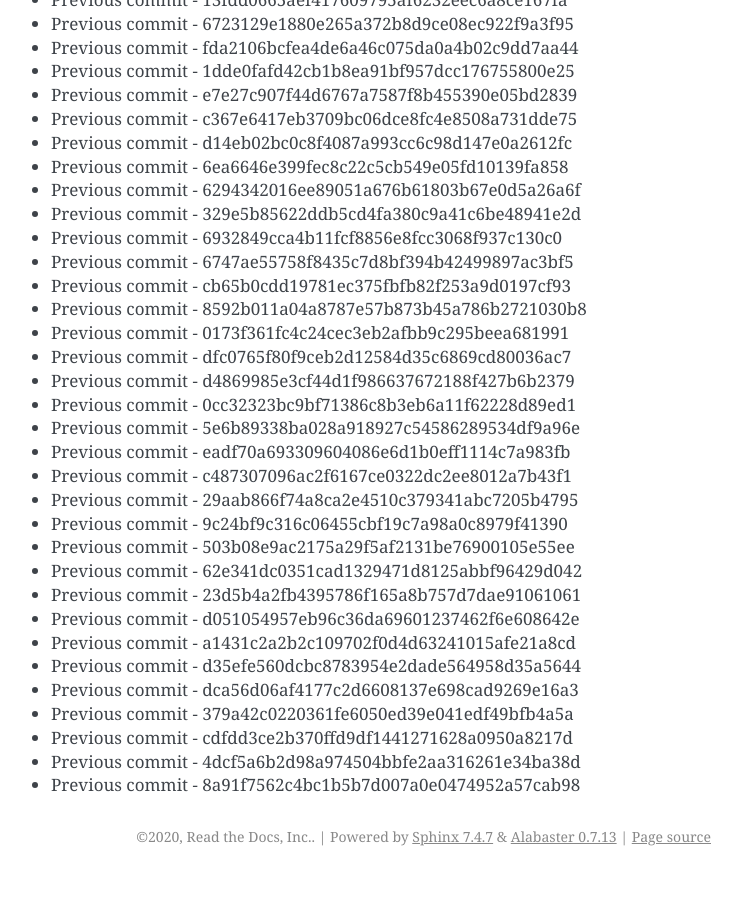
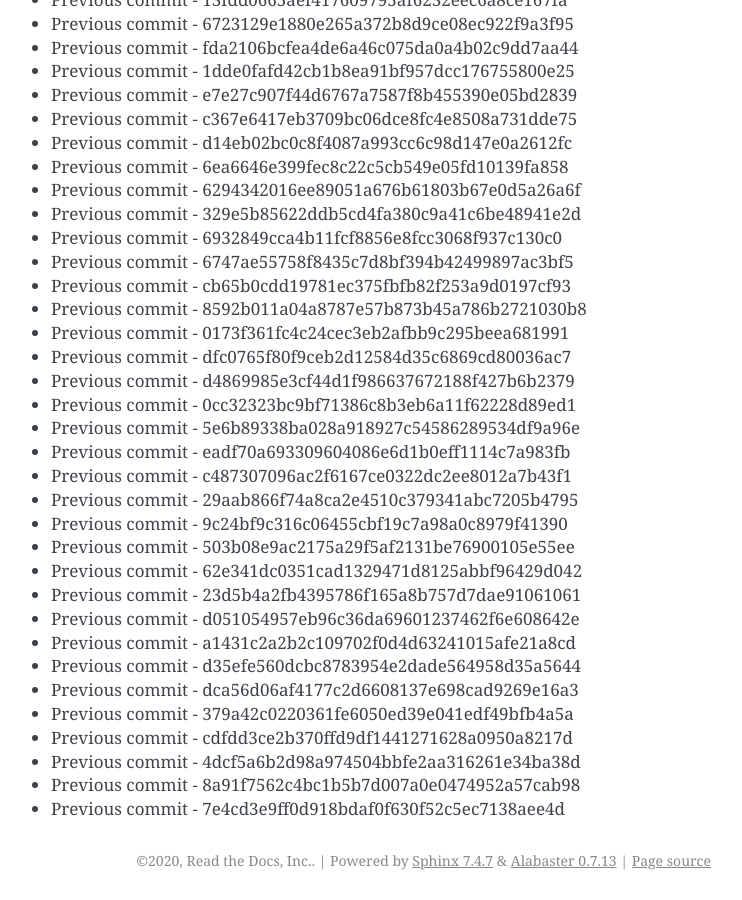
Before and after one commit to readthedocs/rtd-git-stresstest, a Sphinx documentation site: the page built from docs/updates.rst, in a window 1280 px wide and 900 px high, scrolled down 29069 px. Shown: the whole window, without its empty margins (399-1141 px from the left). Built offline with Sphinx 7.4.7, drawn with Linux system fonts in a browser that asks for light colours; before the commit the page ends 29945 px from its top, so only the background shows below that.

Commit message:
Generating commit from previous: 7e4cd3e9ff0d918bdaf0f630f52c5ec7138aee4d

```diff
--- a/docs/updates.rst
+++ b/docs/updates.rst
@@ -1253,3 +1253,4 @@ It can be tested for any performance characteristics.
 * Previous commit - cdfdd3ce2b370ffd9df1441271628a0950a8217d
 * Previous commit - 4dcf5a6b2d98a974504bbfe2aa316261e34ba38d
 * Previous commit - 8a91f7562c4bc1b5b7d007a0e0474952a57cab98
+* Previous commit - 7e4cd3e9ff0d918bdaf0f630f52c5ec7138aee4d
```
